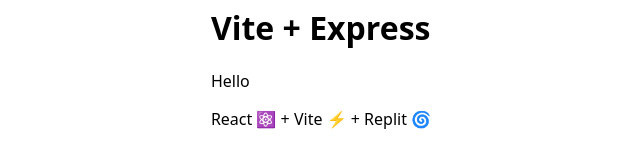
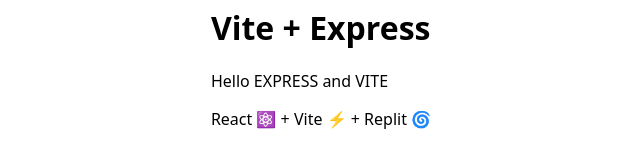
Before and after one commit to palhubofficial/ViteExpress, a React (Vite) app: page / in a window 1280 px wide. Shown: the part 343-503 px from the top of the page, without its empty margins (319-959 px from the left). Built offline with nearby package versions, Linux system fonts and the light colour scheme.

Commit message:
Update App.tsx

```diff
--- a/src/App.tsx
+++ b/src/App.tsx
@@ -4,7 +4,7 @@
   return (
     <main>
       <h1>Vite + Express</h1>
-      <p>Hello</p>
+      <p>Hello EXPRESS and VITE</p>
       React ⚛️ + Vite ⚡ + Replit 🌀
     </main>
   )
```
